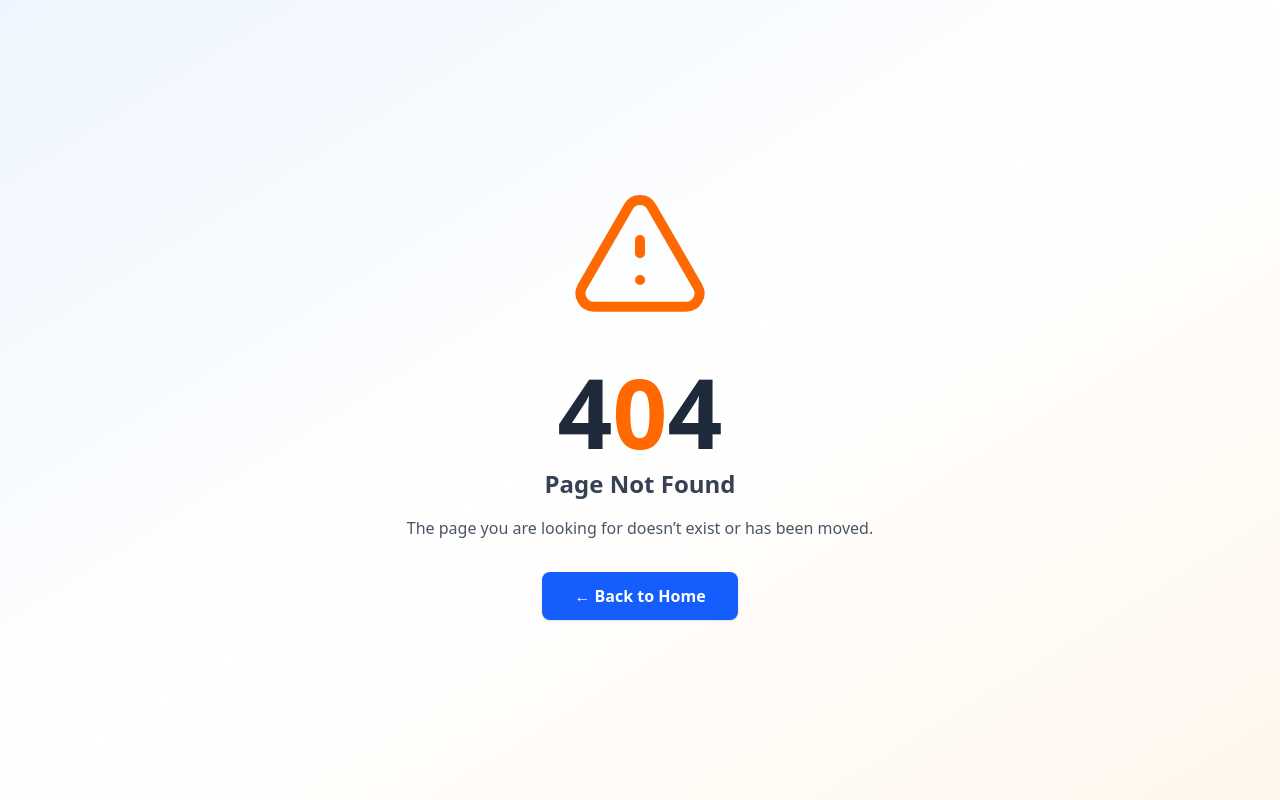
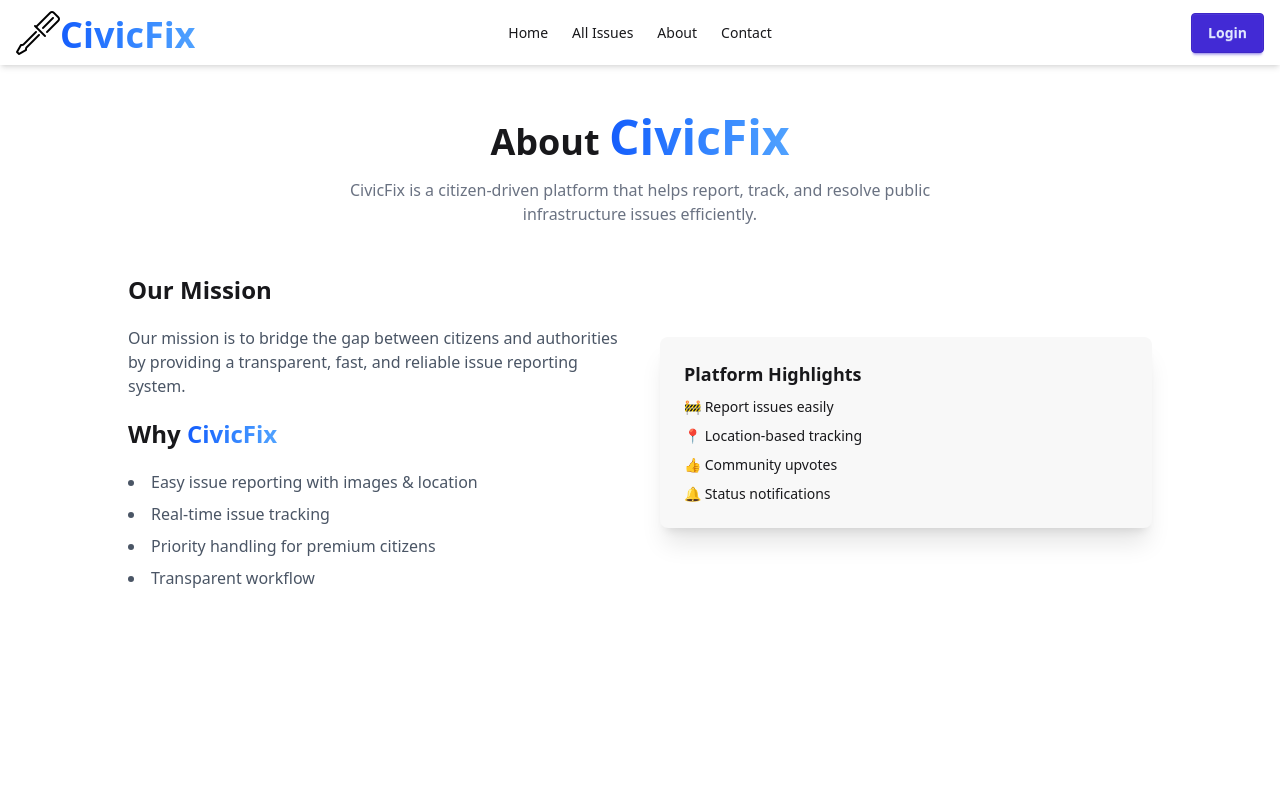
Before and after one commit to MOHITUL/fixer-client-project, a React (Vite) app: page /about in a window 1280 px wide. Before the commit this address had no page. Shown: the top 800 px of the page. Built offline with nearby package versions, Linux system fonts and the light colour scheme.

Commit message:
added about page

```diff
--- a/src/components/logo/Logo.jsx
+++ b/src/components/logo/Logo.jsx
@@ -8,7 +8,7 @@ const Logo = () => {
         <div className='flex items-end'>
             <img src={logo} alt="" />
             <h3 className='
-text-4xl font-semibold bg-linear-to-r from-blue-600 to-blue-400 bg-clip-text text-transparent transition-all duration-300 group-hover:from-blue-500 group-hover:to-blue-300'>FIXER</h3>
+text-4xl font-semibold bg-linear-to-r from-blue-600 to-blue-400 bg-clip-text text-transparent transition-all duration-300 group-hover:from-blue-500 group-hover:to-blue-300'>CivicFix</h3>
         </div>
         </Link>
     );
--- /dev/null
+++ b/src/pages/about/About.jsx
@@ -0,0 +1,57 @@
+import Logo from "../../components/logo/Logo";
+
+const About = () => {
+  return (
+    <section className="min-h-screen bg-base-100 px-4 py-12">
+      <div className="max-w-5xl mx-auto">
+
+        {/* Header */}
+        <div className="text-center mb-12">
+          <h1 className="text-4xl font-bold mb-4">About <span className="text-5xl font-semibold bg-linear-to-r from-blue-600 to-blue-400 bg-clip-text text-transparent">CivicFix</span></h1>
+          <p className="text-gray-500 max-w-2xl mx-auto">
+            CivicFix is a citizen-driven platform that helps report, track, and
+            resolve public infrastructure issues efficiently.
+          </p>
+        </div>
+
+        {/* Content */}
+        <div className="grid md:grid-cols-2 gap-10 items-center">
+
+          {/* Text */}
+          <div className="space-y-5">
+            <h2 className="text-2xl font-semibold">Our Mission</h2>
+            <p className="text-gray-600">
+              Our mission is to bridge the gap between citizens and authorities
+              by providing a transparent, fast, and reliable issue reporting
+              system.
+            </p>
+
+
+                <h2 className="text-2xl font-semibold">Why <span className="text-2xl font-semibold bg-linear-to-r from-blue-600 to-blue-400 bg-clip-text text-transparent">CivicFix</span></h2>
+
+            <ul className="list-disc list-inside text-gray-600 space-y-2">
+              <li>Easy issue reporting with images & location</li>
+              <li>Real-time issue tracking</li>
+              <li>Priority handling for premium citizens</li>
+              <li>Transparent workflow</li>
+            </ul>
+          </div>
+
+          {/* Illustration / Card */}
+          <div className="card bg-base-200 shadow-xl">
+            <div className="card-body">
+              <h3 className="card-title">Platform Highlights</h3>
+              <p>🚧 Report issues easily</p>
+              <p>📍 Location-based tracking</p>
+              <p>👍 Community upvotes</p>
+              <p>🔔 Status notifications</p>
+            </div>
+          </div>
+        </div>
+
+      </div>
+    </section>
+  );
+};
+
+export default About;
--- /dev/null
+++ b/src/pages/contact/Contact.jsx
@@ -0,0 +1,11 @@
+import React from 'react';
+
+const Contact = () => {
+    return (
+        <div>
+
+        </div>
+    );
+};
+
+export default Contact;
--- /dev/null
+++ b/src/pages/issues/AllIssues.jsx
@@ -0,0 +1,11 @@
+import React from 'react';
+
+const AllIssues = () => {
+    return (
+        <div>
+
+        </div>
+    );
+};
+
+export default AllIssues;
--- a/src/routes/Router.jsx
+++ b/src/routes/Router.jsx
@@ -5,6 +5,9 @@ import AuthLayout from "../layouts/AuthLayout";
 import Login from "../pages/auth/login/Login";
 import Register from "../pages/auth/register/Register";
 import ErrorPage from "../pages/error/ErrorPage";
+import AllIssues from "../pages/issues/AllIssues";
+import About from "../pages/about/About";
+import Contact from "../pages/contact/Contact";
 
 
 export const router = createBrowserRouter([
@@ -16,6 +19,18 @@ export const router = createBrowserRouter([
             {
                 index: true,
                 Component: Home
+            },
+            {
+                path: "all-issues",
+                Component: AllIssues,
+            },
+            {
+                path: "about",
+                Component: About,
+            },
+            {
+                path: "contact",
+                Component: Contact,
             }
         ]
     },
```
